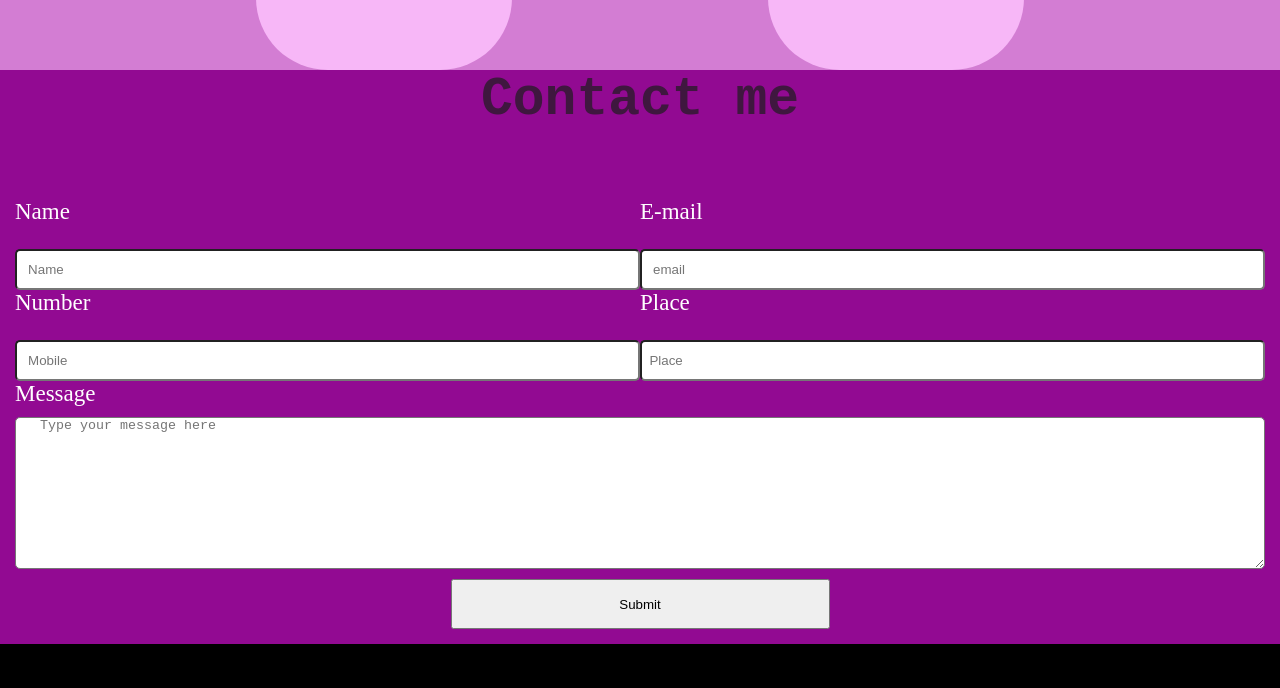
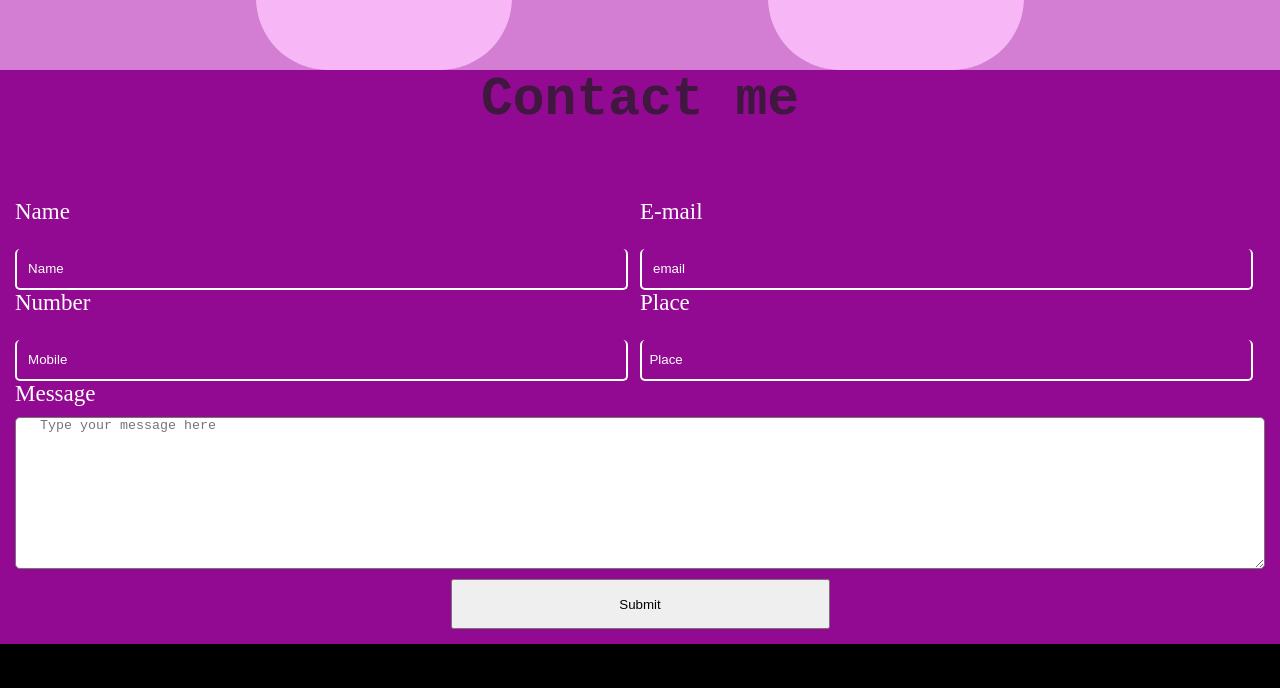
Before and after one commit to Thesliyapakkada/mywebsite, a plain HTML site: page index.html in a window 1280 px wide. Shown: the part 1963-2651 px from the top of the page. Drawn offline with nearby package versions, Linux system fonts and the light colour scheme.

Commit message:
first update

```diff
--- a/style.css
+++ b/style.css
@@ -218,13 +218,24 @@ h2{
     width: 100%;
 }
 .forminput{
-    width: 100%;
+    width: 98%;
     display: block;
     height: 41px;
     border-radius: 5px;
     margin-top: 24px;
+    border: none;
+    background: #ffffff00;
+    color: white;
+    border-left: 2px solid;
+    border-bottom: 2px solid;
+    border-right: 2px solid;
+    outline: none;
+}
+.forminput::placeholder{
+    color: white;
+}
 
-}
+
 .formdiv{
     margin-top: 54px;
     display: flex;
```
